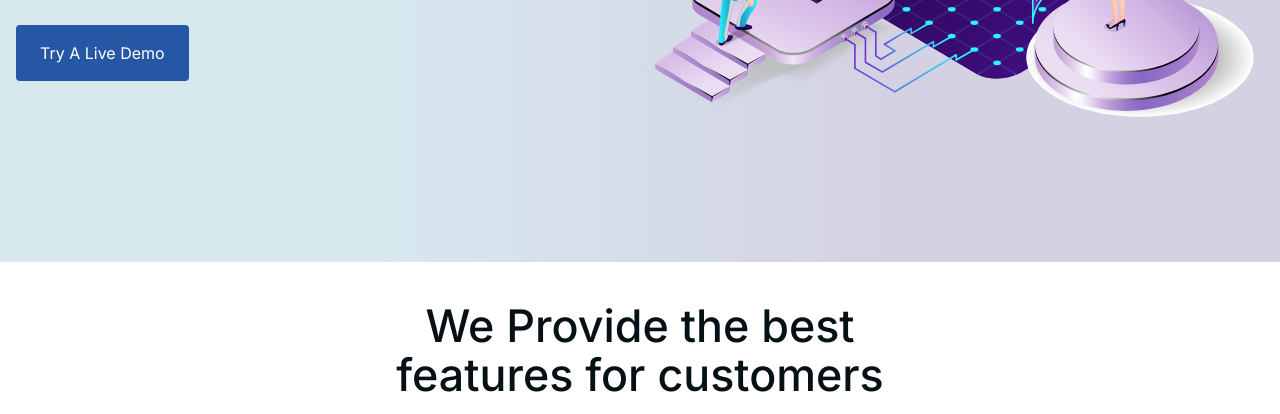
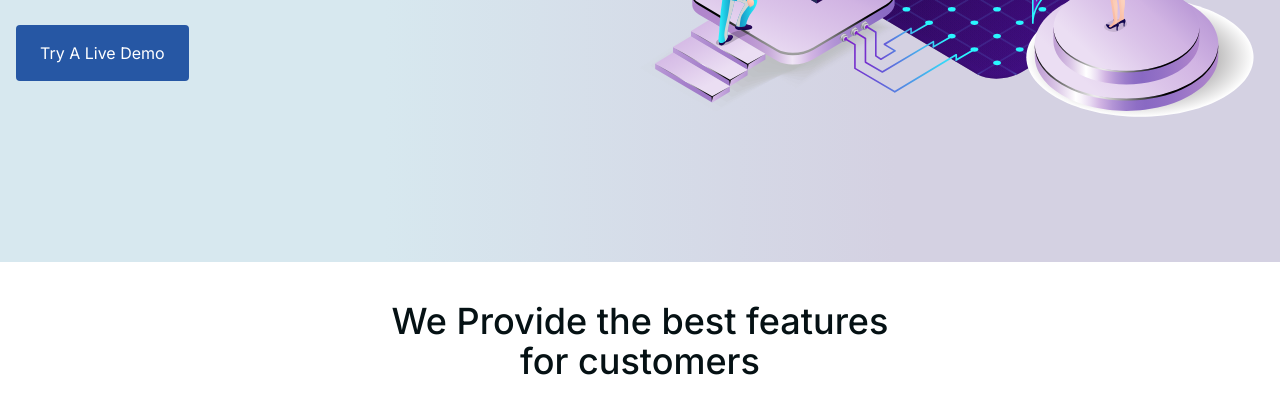
Before and after one commit to Chris-Error-404/Codext, a website: page public/index.html in a window 1280 px wide. Shown: the part 538-952 px from the top of the page. Drawn offline with nearby package versions, Linux system fonts and the light colour scheme.

Commit message:
footer done

```diff
--- a/public/index.html
+++ b/public/index.html
@@ -61,7 +61,7 @@
 
 <section>
     <div class="container mx-auto px-4 py-6 md:py-10 max-w-[1400px]">
-        <h2 class="text-center text-[2.8rem] font-medium leading-[1.1]">We Provide the best <br> features for customers</h2>
+        <h2 class="text-center text-4xl font-medium leading-[1.1]">We Provide the best features<br>for customers</h2>
     </div>
 </section>
 
```
Also changed, not shown: public/css/output.css.
